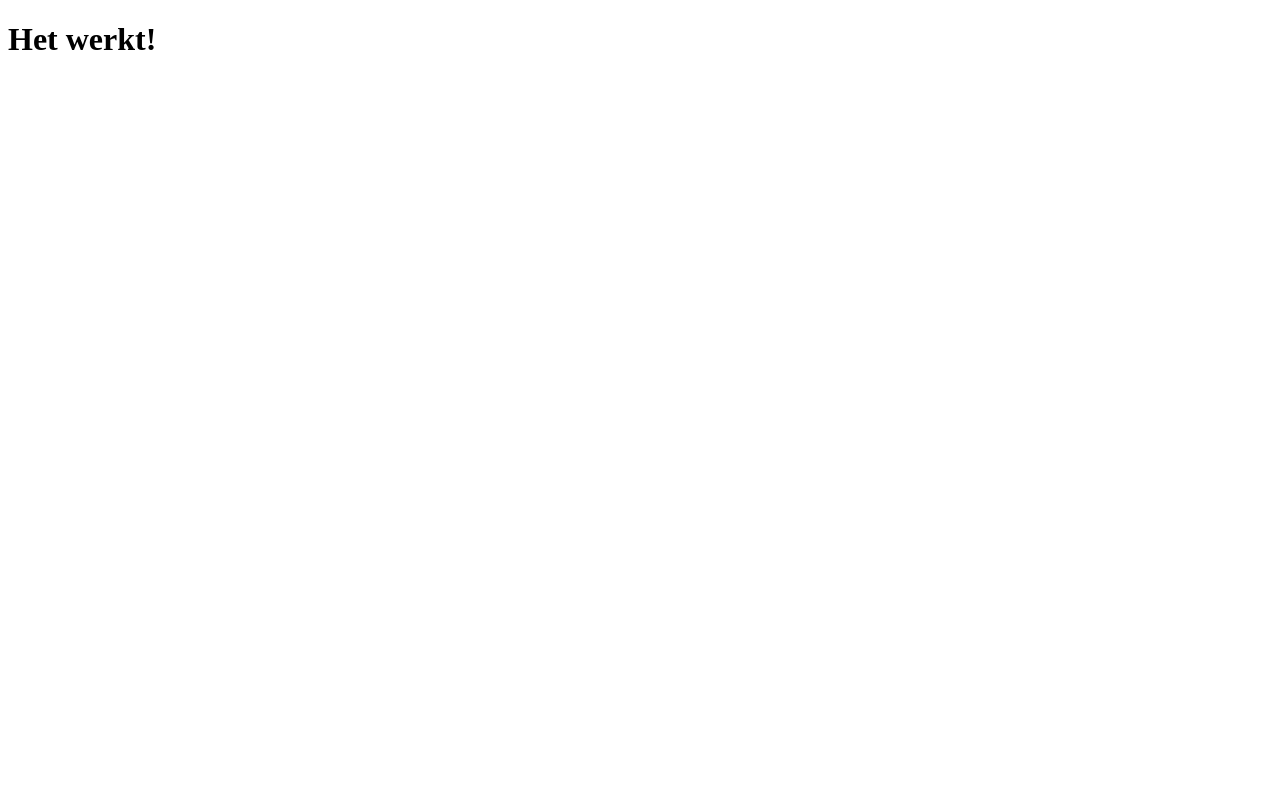
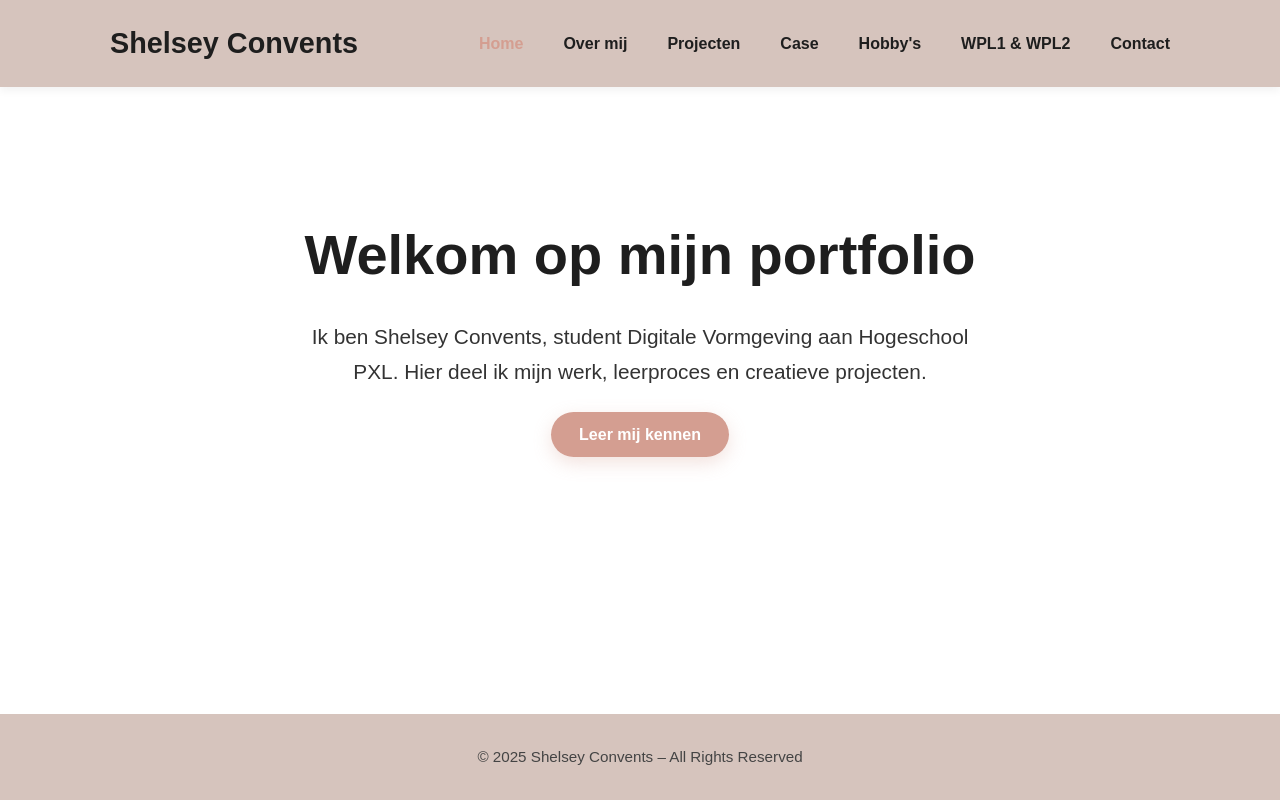
Before and after one commit to ShelseyConvents/testportfoliowpl2, a website: page index.html in a window 1280 px wide. Drawn offline with Linux system fonts and the light colour scheme.

Commit message:
Juiste informatie in index geplaatst

```diff
--- a/index.html
+++ b/index.html
@@ -1,9 +1,44 @@
 <!DOCTYPE html>
-<html>
-<head>
-    <title>Testpagina</title>
+<html lang="NL">
+
+<script src="home/Home.js"></script>
+<link rel="stylesheet" href="home/home.css">
+<meta charset="UTF-8">
+<meta name="viewport" content="width=device-width, initial-scale=1.0">
+<title>Home | Portfolio Shelsey Convents</title>
+
 </head>
 <body>
-<h1>Het werkt!</h1>
+<header>
+    <nav class="navbar">
+        <div class="container">
+            <h1 class="logo">Shelsey Convents</h1>
+            <button class="hamburger" aria-label="Menu">&#9776;</button>
+            <ul class="nav">
+                <li><a href="/home/Home.html" class="active">Home</a></li>
+                <li><a href="/Over_Mij/Over_Mij.html">Over mij</a></li>
+                <li><a href="/Projecten/Projecten.html">Projecten</a></li>
+                <li><a href="/Case_Victory/Case_Victory.html">Case</a></li>
+                <li><a href="/Eigen_projecten/Eigen_Projecten.html">Hobby's</a></li>
+                <li><a href="/WPL1&2/WPL1&2.html">WPL1 & WPL2</a></li>
+                <li><a href="/Contact%20/Contact.html">Contact</a></li>
+            </ul>
+        </div>
+    </nav>
+</header>
+
+<main class="hero">
+    <div class="container">
+        <h2>Welkom op mijn portfolio</h2>
+        <p>Ik ben Shelsey Convents, student Digitale Vormgeving aan Hogeschool PXL. Hier deel ik mijn werk, leerproces en creatieve projecten.</p>
+        <a href="/Over_Mij/Over_Mij.html" class="btn">Leer mij kennen</a>
+    </div>
+</main>
+
+<footer class="footer">
+    <div class="container">
+        <p>&copy; 2025 Shelsey Convents – All Rights Reserved</p>
+    </div>
+</footer>
 </body>
 </html>
```
